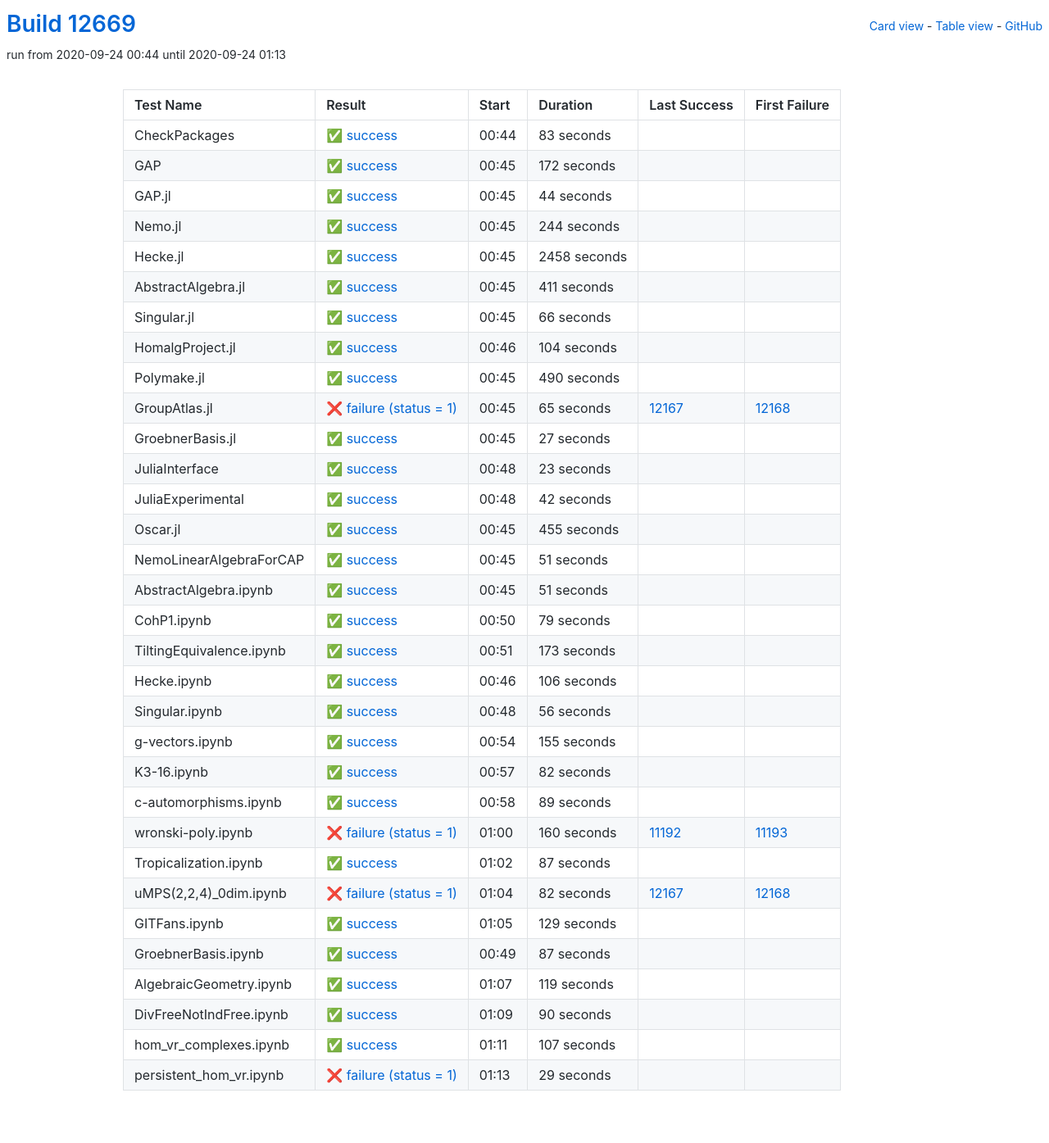
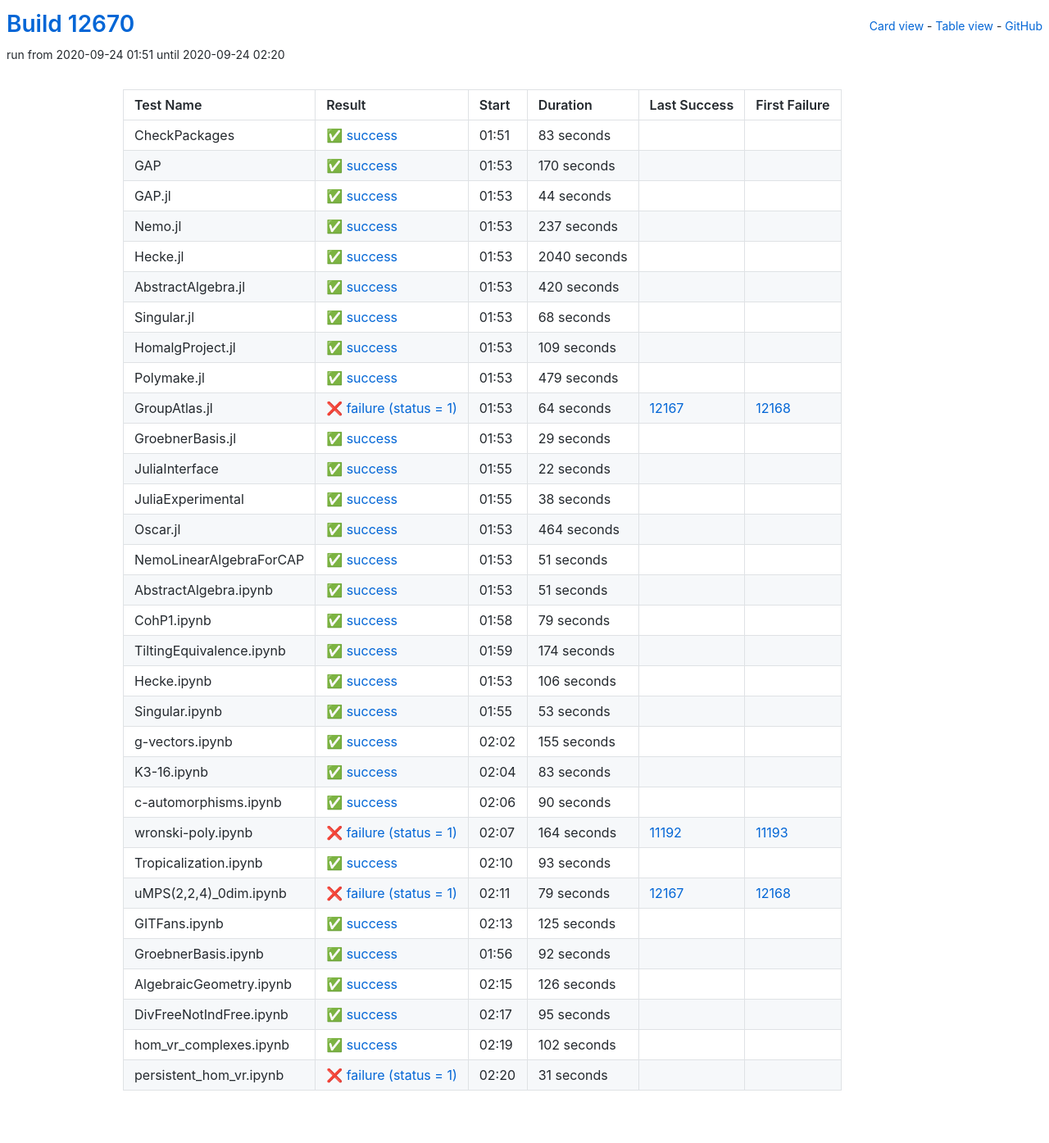
Before and after one commit to oscar-system/oscar-ci-status, a Jekyll site: the page built from table.html, in a window 1280 px wide. Shown: the whole page at 82% size. Built offline with Jekyll 4.4.1, drawn with Linux system fonts in a browser that asks for light colours.

Commit message:
Build #12670

```diff
--- a/_data/ci.yml
+++ b/_data/ci.yml
@@ -1,6 +1,6 @@
 ---
-build: 12669
-build_url: https://oscarci.mathematik.uni-kl.de/job/oscar/12669/
+build: 12670
+build_url: https://oscarci.mathematik.uni-kl.de/job/oscar/12670/
 job: oscar
 organization: oscar-system
 repo: oscar-ci-status
@@ -8,8 +8,8 @@
 tests:
 - name: CheckPackages
   id: checkpackages
-  log: https://oscarci.mathematik.uni-kl.de/job/oscar/12669/artifact/logs/build-12669/CheckPackages.log
-  start: 2020-09-24 00:44
+  log: https://oscarci.mathematik.uni-kl.de/job/oscar/12670/artifact/logs/build-12670/CheckPackages.log
+  start: 2020-09-24 01:51
   success: true
   exitcode: 0
   status: success
@@ -20,20 +20,20 @@
   first_failure_url:
 - name: GAP
   id: gap
-  log: https://oscarci.mathematik.uni-kl.de/job/oscar/12669/artifact/logs/build-12669/GAP.log
-  start: 2020-09-24 00:45
+  log: https://oscarci.mathematik.uni-kl.de/job/oscar/12670/artifact/logs/build-12670/GAP.log
+  start: 2020-09-24 01:53
   success: true
   exitcode: 0
   status: success
-  duration: 172
+  duration: 170
   last_success: false
   last_success_url:
   first_failure: false
   first_failure_url:
 - name: GAP.jl
   id: gap-jl
-  log: https://oscarci.mathematik.uni-kl.de/job/oscar/12669/artifact/logs/build-12669/GAP.jl.log
-  start: 2020-09-24 00:45
+  log: https://oscarci.mathematik.uni-kl.de/job/oscar/12670/artifact/logs/build-12670/GAP.jl.log
+  start: 2020-09-24 01:53
   success: true
   exitcode: 0
   status: success
@@ -44,140 +44,140 @@
   first_failure_url:
 - name: Nemo.jl
   id: nemo-jl
-  log: https://oscarci.mathematik.uni-kl.de/job/oscar/12669/artifact/logs/build-12669/Nemo.jl.log
-  start: 2020-09-24 00:45
+  log: https://oscarci.mathematik.uni-kl.de/job/oscar/12670/artifact/logs/build-12670/Nemo.jl.log
+  start: 2020-09-24 01:53
   success: true
   exitcode: 0
   status: success
-  duration: 244
+  duration: 237
   last_success: false
   last_success_url:
   first_failure: false
   first_failure_url:
 - name: Hecke.jl
   id: hecke-jl
-  log: https://oscarci.mathematik.uni-kl.de/job/oscar/12669/artifact/logs/build-12669/Hecke.jl.log
-  start: 2020-09-24 00:45
+  log: https://oscarci.mathematik.uni-kl.de/job/oscar/12670/artifact/logs/build-12670/Hecke.jl.log
+  start: 2020-09-24 01:53
   success: true
   exitcode: 0
   status: success
-  duration: 2458
+  duration: 2040
   last_success: false
   last_success_url:
   first_failure: false
   first_failure_url:
 - name: AbstractAlgebra.jl
   id: abstractalgebra-jl
-  log: https://oscarci.mathematik.uni-kl.de/job/oscar/12669/artifact/logs/build-12669/AbstractAlgebra.jl.log
-  start: 2020-09-24 00:45
+  log: https://oscarci.mathematik.uni-kl.de/job/oscar/12670/artifact/logs/build-12670/AbstractAlgebra.jl.log
+  start: 2020-09-24 01:53
   success: true
   exitcode: 0
   status: success
-  duration: 411
+  duration: 420
   last_success: false
   last_success_url:
   first_failure: false
   first_failure_url:
 - name: Singular.jl
   id: singular-jl
-  log: https://oscarci.mathematik.uni-kl.de/job/oscar/12669/artifact/logs/build-12669/Singular.jl.log
-  start: 2020-09-24 00:45
+  log: https://oscarci.mathematik.uni-kl.de/job/oscar/12670/artifact/logs/build-12670/Singular.jl.log
+  start: 2020-09-24 01:53
   success: true
   exitcode: 0
   status: success
-  duration: 66
+  duration: 68
   last_success: false
   last_success_url:
   first_failure: false
   first_failure_url:
 - name: HomalgProject.jl
   id: homalgproject-jl
-  log: https://oscarci.mathematik.uni-kl.de/job/oscar/12669/artifact/logs/build-12669/HomalgProject.jl.log
-  start: 2020-09-24 00:46
+  log: https://oscarci.mathematik.uni-kl.de/job/oscar/12670/artifact/logs/build-12670/HomalgProject.jl.log
+  start: 2020-09-24 01:53
   success: true
   exitcode: 0
   status: success
-  duration: 104
+  duration: 109
   last_success: false
   last_success_url:
   first_failure: false
   first_failure_url:
 - name: Polymake.jl
   id: polymake-jl
-  log: https://oscarci.mathematik.uni-kl.de/job/oscar/12669/artifact/logs/build-12669/Polymake.jl.log
-  start: 2020-09-24 00:45
+  log: https://oscarci.mathematik.uni-kl.de/job/oscar/12670/artifact/logs/build-12670/Polymake.jl.log
+  start: 2020-09-24 01:53
   success: true
   exitcode: 0
   status: success
-  duration: 490
+  duration: 479
   last_success: false
   last_success_url:
   first_failure: false
   first_failure_url:
 - name: GroupAtlas.jl
   id: groupatlas-jl
-  log: https://oscarci.mathematik.uni-kl.de/job/oscar/12669/artifact/logs/build-12669/GroupAtlas.jl.log
-  start: 2020-09-24 00:45
+  log: https://oscarci.mathematik.uni-kl.de/job/oscar/12670/artifact/logs/build-12670/GroupAtlas.jl.log
+  start: 2020-09-24 01:53
   success: false
   exitcode: 1
   status: failure
-  duration: 65
+  duration: 64
   last_success: 12167
   last_success_url: https://oscarci.mathematik.uni-kl.de/job/oscar/12167/
   first_failure: 12168
   first_failure_url: https://oscarci.mathematik.uni-kl.de/job/oscar/12168/
 - name: GroebnerBasis.jl
   id: groebnerbasis-jl
-  log: https://oscarci.mathematik.uni-kl.de/job/oscar/12669/artifact/logs/build-12669/GroebnerBasis.jl.log
-  start: 2020-09-24 00:45
+  log: https://oscarci.mathematik.uni-kl.de/job/oscar/12670/artifact/logs/build-12670/GroebnerBasis.jl.log
+  start: 2020-09-24 01:53
   success: true
   exitcode: 0
   status: success
-  duration: 27
+  duration: 29
   last_success: false
   last_success_url:
   first_failure: false
   first_failure_url:
 - name: JuliaInterface
   id: juliainterface
-  log: https://oscarci.mathematik.uni-kl.de/job/oscar/12669/artifact/logs/build-12669/JuliaInterface.log
-  start: 2020-09-24 00:48
+  log: https://oscarci.mathematik.uni-kl.de/job/oscar/12670/artifact/logs/build-12670/JuliaInterface.log
+  start: 2020-09-24 01:55
   success: true
   exitcode: 0
   status: success
-  duration: 23
+  duration: 22
   last_success: false
   last_success_url:
   first_failure: false
   first_failure_url:
 - name: JuliaExperimental
   id: juliaexperimental
-  log: https://oscarci.mathematik.uni-kl.de/job/oscar/12669/artifact/logs/build-12669/JuliaExperimental.log
-  start: 2020-09-24 00:48
+  log: https://oscarci.mathematik.uni-kl.de/job/oscar/12670/artifact/logs/build-12670/JuliaExperimental.log
+  start: 2020-09-24 01:55
   success: true
   exitcode: 0
   status: success
-  duration: 42
+  duration: 38
   last_success: false
   last_success_url:
   first_failure: false
   first_failure_url:
 - name: Oscar.jl
   id: oscar-jl
-  log: https://oscarci.mathematik.uni-kl.de/job/oscar/12669/artifact/logs/build-12669/Oscar.jl.log
-  start: 2020-09-24 00:45
+  log: https://oscarci.mathematik.uni-kl.de/job/oscar/12670/artifact/logs/build-12670/Oscar.jl.log
+  start: 2020-09-24 01:53
   success: true
   exitcode: 0
   status: success
-  duration: 455
+  duration: 464
   last_success: false
   last_success_url:
   first_failure: false
   first_failure_url:
 - name: NemoLinearAlgebraForCAP
   id: nemolinearalgebraforcap
-  log: https://oscarci.mathematik.uni-kl.de/job/oscar/12669/artifact/logs/build-12669/NemoLinearAlgebraForCAP.log
-  start: 2020-09-24 00:45
+  log: https://oscarci.mathematik.uni-kl.de/job/oscar/12670/artifact/logs/build-12670/NemoLinearAlgebraForCAP.log
+  start: 2020-09-24 01:53
   success: true
   exitcode: 0
   status: success
@@ -188,8 +188,8 @@
   first_failure_url:
 - name: AbstractAlgebra.ipynb
   id: abstractalgebra-ipynb
-  log: https://oscarci.mathematik.uni-kl.de/job/oscar/12669/artifact/logs/build-12669/AbstractAlgebra.ipynb.log
-  start: 2020-09-24 00:45
+  log: https://oscarci.mathematik.uni-kl.de/job/oscar/12670/artifact/logs/build-12670/AbstractAlgebra.ipynb.log
+  start: 2020-09-24 01:53
   success: true
   exitcode: 0
   status: success
@@ -200,8 +200,8 @@
   first_failure_url:
 - name: CohP1.ipynb
   id: cohp1-ipynb
-  log: https://oscarci.mathematik.uni-kl.de/job/oscar/12669/artifact/logs/build-12669/CohP1.ipynb.log
-  start: 2020-09-24 00:50
+  log: https://oscarci.mathematik.uni-kl.de/job/oscar/12670/artifact/logs/build-12670/CohP1.ipynb.log
+  start: 2020-09-24 01:58
   success: true
   exitcode: 0
   status: success
@@ -212,20 +212,20 @@
   first_failure_url:
 - name: TiltingEquivalence.ipynb
   id: tiltingequivalence-ipynb
-  log: https://oscarci.mathematik.uni-kl.de/job/oscar/12669/artifact/logs/build-12669/TiltingEquivalence.ipynb.log
-  start: 2020-09-24 00:51
+  log: https://oscarci.mathematik.uni-kl.de/job/oscar/12670/artifact/logs/build-12670/TiltingEquivalence.ipynb.log
+  start: 2020-09-24 01:59
   success: true
   exitcode: 0
   status: success
-  duration: 173
+  duration: 174
   last_success: false
   last_success_url:
   first_failure: false
   first_failure_url:
 - name: Hecke.ipynb
   id: hecke-ipynb
-  log: https://oscarci.mathematik.uni-kl.de/job/oscar/12669/artifact/logs/build-12669/Hecke.ipynb.log
-  start: 2020-09-24 00:46
+  log: https://oscarci.mathematik.uni-kl.de/job/oscar/12670/artifact/logs/build-12670/Hecke.ipynb.log
+  start: 2020-09-24 01:53
   success: true
   exitcode: 0
   status: success
@@ -236,20 +236,20 @@
   first_failure_url:
 - name: Singular.ipynb
   id: singular-ipynb
-  log: https://oscarci.mathematik.uni-kl.de/job/oscar/12669/artifact/logs/build-12669/Singular.ipynb.log
-  start: 2020-09-24 00:48
+  log: https://oscarci.mathematik.uni-kl.de/job/oscar/12670/artifact/logs/build-12670/Singular.ipynb.log
+  start: 2020-09-24 01:55
   success: true
   exitcode: 0
   status: success
-  duration: 56
+  duration: 53
   last_success: false
   last_success_url:
   first_failure: false
   first_failure_url:
 - name: g-vectors.ipynb
   id: g-vectors-ipynb
-  log: https://oscarci.mathematik.uni-kl.de/job/oscar/12669/artifact/logs/build-12669/g-vectors.ipynb.log
-  start: 2020-09-24 00:54
+  log: https://oscarci.mathematik.uni-kl.de/job/oscar/12670/artifact/logs/build-12670/g-vectors.ipynb.log
+  start: 2020-09-24 02:02
   success: true
   exitcode: 0
   status: success
@@ -260,104 +260,20 @@
   first_failure_url:
 - name: K3-16.ipynb
   id: k3-16-ipynb
-  log: https://oscarci.mathematik.uni-kl.de/job/oscar/12669/artifact/logs/build-12669/K3-16.ipynb.log
-  start: 2020-09-24 00:57
+  log: https://oscarci.mathematik.uni-kl.de/job/oscar/12670/artifact/logs/build-12670/K3-16.ipynb.log
+  start: 2020-09-24 02:04
   success: true
   exitcode: 0
   status: success
-  duration: 82
+  duration: 83
   last_success: false
   last_success_url:
   first_failure: false
   first_failure_url:
 - name: c-automorphisms.ipynb
   id: c-automorphisms-ipynb
-  log: https://oscarci.mathematik.uni-kl.de/job/oscar/12669/artifact/logs/build-12669/c-automorphisms.ipynb.log
-  start: 2020-09-24 00:58
-  success: true
-  exitcode: 0
-  status: success
-  duration: 89
-  last_success: false
-  last_success_url:
-  first_failure: false
-  first_failure_url:
-- name: wronski-poly.ipynb
-  id: wronski-poly-ipynb
-  log: https://oscarci.mathematik.uni-kl.de/job/oscar/12669/artifact/logs/build-12669/wronski-poly.ipynb.log
-  start: 2020-09-24 01:00
-  success: false
-  exitcode: 1
-  status: failure
-  duration: 160
-  last_success: 11192
-  last_success_url: https://oscarci.mathematik.uni-kl.de/job/oscar/11192/
-  first_failure: 11193
-  first_failure_url: https://oscarci.mathematik.uni-kl.de/job/oscar/11193/
-- name: Tropicalization.ipynb
-  id: tropicalization-ipynb
-  log: https://oscarci.mathematik.uni-kl.de/job/oscar/12669/artifact/logs/build-12669/Tropicalization.ipynb.log
-  start: 2020-09-24 01:02
-  success: true
-  exitcode: 0
-  status: success
-  duration: 87
-  last_success: false
-  last_success_url:
-  first_failure: false
-  first_failure_url:
-- name: uMPS(2,2,4)_0dim.ipynb
-  id: umps-2-2-4-0dim-ipynb
-  log: https://oscarci.mathematik.uni-kl.de/job/oscar/12669/artifact/logs/build-12669/uMPS-2-2-4-_0dim.ipynb.log
-  start: 2020-09-24 01:04
-  success: false
-  exitcode: 1
-  status: failure
-  duration: 82
-  last_success: 12167
-  last_success_url: https://oscarci.mathematik.uni-kl.de/job/oscar/12167/
-  first_failure: 12168
-  first_failure_url: https://oscarci.mathematik.uni-kl.de/job/oscar/12168/
-- name: GITFans.ipynb
-  id: gitfans-ipynb
-  log: https://oscarci.mathematik.uni-kl.de/job/oscar/12669/artifact/logs/build-12669/GITFans.ipynb.log
-  start: 2020-09-24 01:05
-  success: true
-  exitcode: 0
-  status: success
-  duration: 129
-  last_success: false
-  last_success_url:
-  first_failure: false
-  first_failure_url:
-- name: GroebnerBasis.ipynb
-  id: groebnerbasis-ipynb
-  log: https://oscarci.mathematik.uni-kl.de/job/oscar/12669/artifact/logs/build-12669/GroebnerBasis.ipynb.log
-  start: 2020-09-24 00:49
-  success: true
-  exitcode: 0
-  status: success
-  duration: 87
-  last_success: false
-  last_success_url:
-  first_failure: false
-  first_failure_url:
-- name: AlgebraicGeometry.ipynb
-  id: algebraicgeometry-ipynb
-  log: https://oscarci.mathematik.uni-kl.de/job/oscar/12669/artifact/logs/build-12669/AlgebraicGeometry.ipynb.log
-  start: 2020-09-24 01:07
-  success: true
-  exitcode: 0
-  status: success
-  duration: 119
-  last_success: false
-  last_success_url:
-  first_failure: false
-  first_failure_url:
-- name: DivFreeNotIndFree.ipynb
-  id: divfreenotindfree-ipynb
-  log: https://oscarci.mathematik.uni-kl.de/job/oscar/12669/artifact/logs/build-12669/DivFreeNotIndFree.ipynb.log
-  start: 2020-09-24 01:09
+  log: https://oscarci.mathematik.uni-kl.de/job/oscar/12670/artifact/logs/build-12670/c-automorphisms.ipynb.log
+  start: 2020-09-24 02:06
   success: true
   exitcode: 0
   status: success
@@ -366,26 +282,110 @@
   last_success_url:
   first_failure: false
   first_failure_url:
-- name: hom_vr_complexes.ipynb
-  id: hom-vr-complexes-ipynb
-  log: https://oscarci.mathematik.uni-kl.de/job/oscar/12669/artifact/logs/build-12669/hom_vr_complexes.ipynb.log
-  start: 2020-09-24 01:11
+- name: wronski-poly.ipynb
+  id: wronski-poly-ipynb
+  log: https://oscarci.mathematik.uni-kl.de/job/oscar/12670/artifact/logs/build-12670/wronski-poly.ipynb.log
+  start: 2020-09-24 02:07
+  success: false
+  exitcode: 1
+  status: failure
+  duration: 164
+  last_success: 11192
+  last_success_url: https://oscarci.mathematik.uni-kl.de/job/oscar/11192/
+  first_failure: 11193
+  first_failure_url: https://oscarci.mathematik.uni-kl.de/job/oscar/11193/
+- name: Tropicalization.ipynb
+  id: tropicalization-ipynb
+  log: https://oscarci.mathematik.uni-kl.de/job/oscar/12670/artifact/logs/build-12670/Tropicalization.ipynb.log
+  start: 2020-09-24 02:10
   success: true
   exitcode: 0
   status: success
-  duration: 107
+  duration: 93
+  last_success: false
+  last_success_url:
+  first_failure: false
+  first_failure_url:
+- name: uMPS(2,2,4)_0dim.ipynb
+  id: umps-2-2-4-0dim-ipynb
+  log: https://oscarci.mathematik.uni-kl.de/job/oscar/12670/artifact/logs/build-12670/uMPS-2-2-4-_0dim.ipynb.log
+  start: 2020-09-24 02:11
+  success: false
+  exitcode: 1
+  status: failure
+  duration: 79
+  last_success: 12167
+  last_success_url: https://oscarci.mathematik.uni-kl.de/job/oscar/12167/
+  first_failure: 12168
+  first_failure_url: https://oscarci.mathematik.uni-kl.de/job/oscar/12168/
+- name: GITFans.ipynb
+  id: gitfans-ipynb
+  log: https://oscarci.mathematik.uni-kl.de/job/oscar/12670/artifact/logs/build-12670/GITFans.ipynb.log
+  start: 2020-09-24 02:13
+  success: true
+  exitcode: 0
+  status: success
+  duration: 125
+  last_success: false
+  last_success_url:
+  first_failure: false
+  first_failure_url:
+- name: GroebnerBasis.ipynb
+  id: groebnerbasis-ipynb
+  log: https://oscarci.mathematik.uni-kl.de/job/oscar/12670/artifact/logs/build-12670/GroebnerBasis.ipynb.log
+  start: 2020-09-24 01:56
+  success: true
+  exitcode: 0
+  status: success
+  duration: 92
+  last_success: false
+  last_success_url:
+  first_failure: false
+  first_failure_url:
+- name: AlgebraicGeometry.ipynb
+  id: algebraicgeometry-ipynb
+  log: https://oscarci.mathematik.uni-kl.de/job/oscar/12670/artifact/logs/build-12670/AlgebraicGeometry.ipynb.log
+  start: 2020-09-24 02:15
+  success: true
+  exitcode: 0
+  status: success
+  duration: 126
+  last_success: false
+  last_success_url:
+  first_failure: false
+  first_failure_url:
+- name: DivFreeNotIndFree.ipynb
+  id: divfreenotindfree-ipynb
+  log: https://oscarci.mathematik.uni-kl.de/job/oscar/12670/artifact/logs/build-12670/DivFreeNotIndFree.ipynb.log
+  start: 2020-09-24 02:17
+  success: true
+  exitcode: 0
+  status: success
+  duration: 95
+  last_success: false
+  last_success_url:
+  first_failure: false
+  first_failure_url:
+- name: hom_vr_complexes.ipynb
+  id: hom-vr-complexes-ipynb
+  log: https://oscarci.mathematik.uni-kl.de/job/oscar/12670/artifact/logs/build-12670/hom_vr_complexes.ipynb.log
+  start: 2020-09-24 02:19
+  success: true
+  exitcode: 0
+  status: success
+  duration: 102
   last_success: false
   last_success_url:
   first_failure: false
   first_failure_url:
 - name: persistent_hom_vr.ipynb
   id: persistent-hom-vr-ipynb
-  log: https://oscarci.mathematik.uni-kl.de/job/oscar/12669/artifact/logs/build-12669/persistent_hom_vr.ipynb.log
-  start: 2020-09-24 01:13
+  log: https://oscarci.mathematik.uni-kl.de/job/oscar/12670/artifact/logs/build-12670/persistent_hom_vr.ipynb.log
+  start: 2020-09-24 02:20
   success: false
   exitcode: 1
   status: failure
-  duration: 29
+  duration: 31
   last_success: false
   last_success_url:
   first_failure: false
```
Also changed, not shown: README.md.
